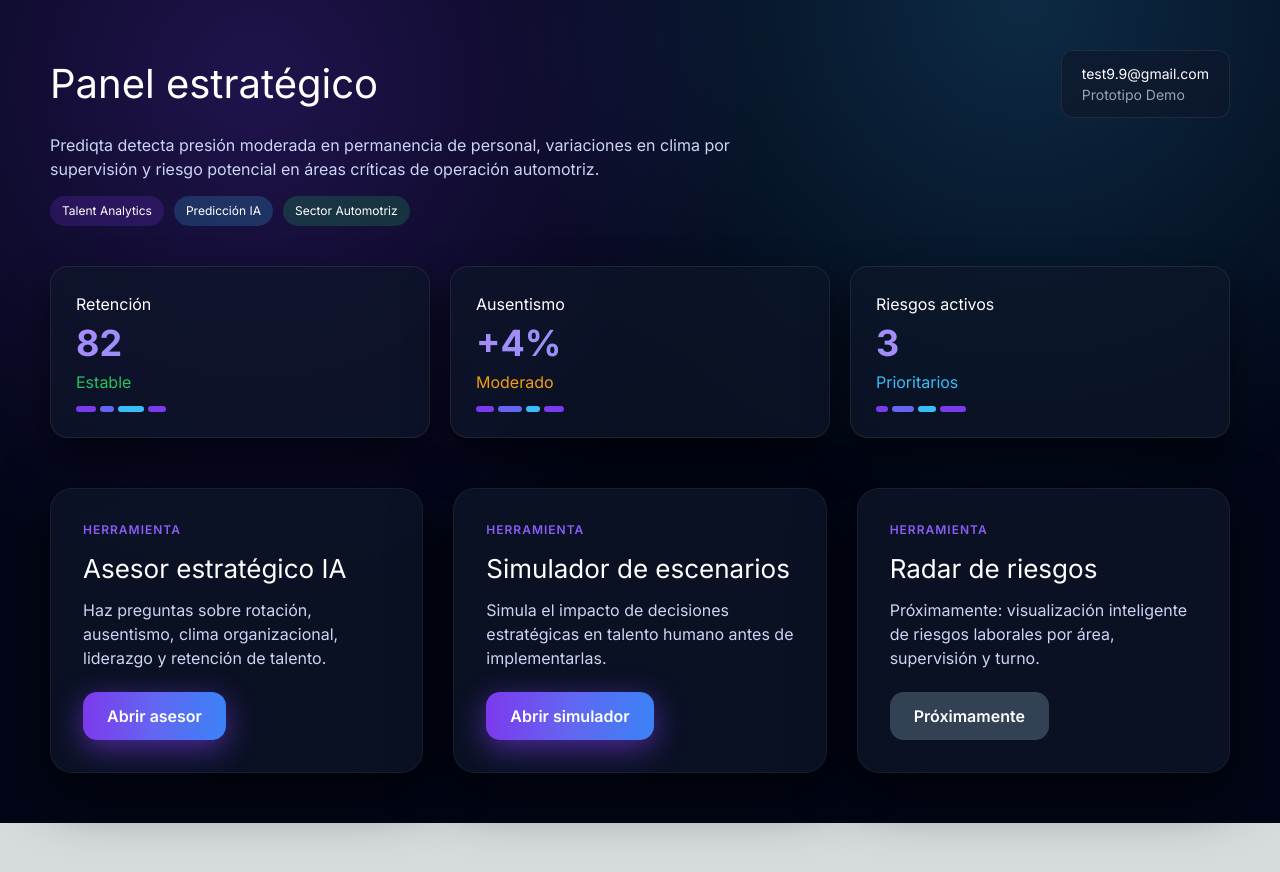
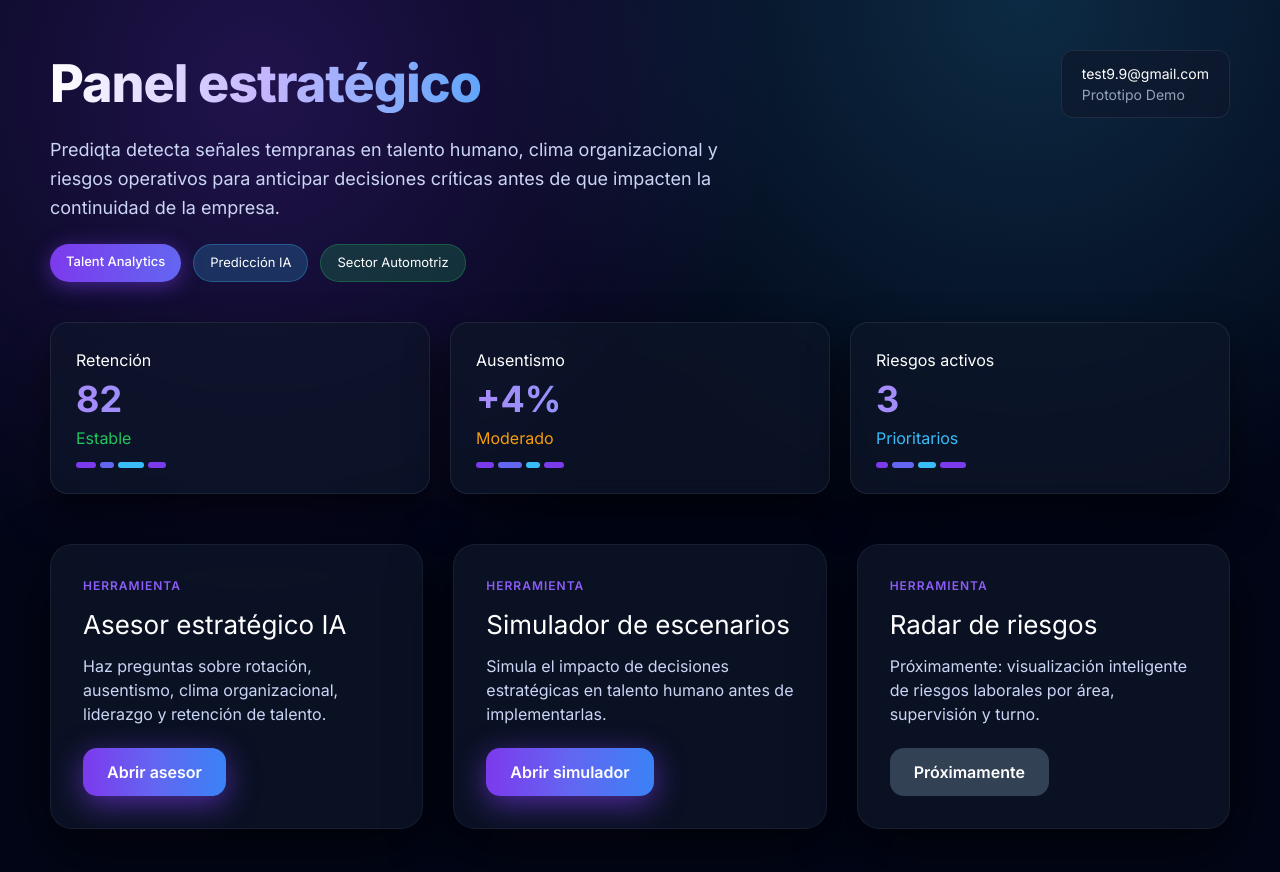
Before and after one commit to isabelsubcuentas-create/prediqta-portal, a Next.js app: page /dashboard in a window 1280 px wide. Shown: the top 872 px of the page. Before the commit the page ends 823 px from the top, so only its background shows below. Built offline with nearby package versions, Linux system fonts and the light colour scheme.

Commit message:
Update page.tsx

```diff
--- a/app/dashboard/page.tsx
+++ b/app/dashboard/page.tsx
@@ -120,7 +120,18 @@ return (
 <main style={container}>
 
 <div style={header}>
-<h1 style={{fontSize:"40px"}}>Panel estratégico</h1>
+<h1 style={{
+fontSize:"52px",
+fontWeight:"800",
+letterSpacing:"-1px",
+background:"linear-gradient(90deg,#ffffff,#c4b5fd,#60a5fa)",
+WebkitBackgroundClip:"text",
+backgroundClip:"text",
+color:"transparent",
+lineHeight:"1.1"
+}}>
+Panel estratégico
+</h1>
 
 <div style={userCard}>
 test9.9@gmail.com
@@ -129,16 +140,55 @@ test9.9@gmail.com
 </div>
 </div>
 
-<p style={description}>
-Prediqta detecta presión moderada en permanencia de personal,
-variaciones en clima por supervisión y riesgo potencial en áreas
-críticas de operación automotriz.
+<p style={{
+marginTop:"18px",
+fontSize:"18px",
+color:"#cbd5f5",
+maxWidth:"720px",
+lineHeight:"1.6"
+}}>
+Prediqta detecta señales tempranas en talento humano, clima organizacional
+y riesgos operativos para anticipar decisiones críticas antes de que
+impacten la continuidad de la empresa.
 </p>
 
-<div style={badges}>
-<span style={badge}>Talent Analytics</span>
-<span style={{...badge, background:"rgba(56,189,248,0.2)"}}>Predicción IA</span>
-<span style={{...badge, background:"rgba(34,197,94,0.2)"}}>Sector Automotriz</span>
+<div style={{
+display:"flex",
+gap:"12px",
+marginTop:"22px"
+}}>
+
+<span style={{
+background:"linear-gradient(90deg,#7c3aed,#6366f1)",
+padding:"8px 16px",
+borderRadius:"999px",
+fontSize:"13px",
+fontWeight:"500",
+boxShadow:"0 4px 20px rgba(124,58,237,0.5)"
+}}>
+Talent Analytics
+</span>
+
+<span style={{
+background:"rgba(56,189,248,0.2)",
+padding:"8px 16px",
+borderRadius:"999px",
+fontSize:"13px",
+border:"1px solid rgba(56,189,248,0.3)"
+}}>
+Predicción IA
+</span>
+
+<span style={{
+background:"rgba(34,197,94,0.2)",
+padding:"8px 16px",
+borderRadius:"999px",
+fontSize:"13px",
+border:"1px solid rgba(34,197,94,0.3)"
+}}>
+Sector Automotriz
+</span>
+
 </div>
 
 {/* KPIs */}
```
